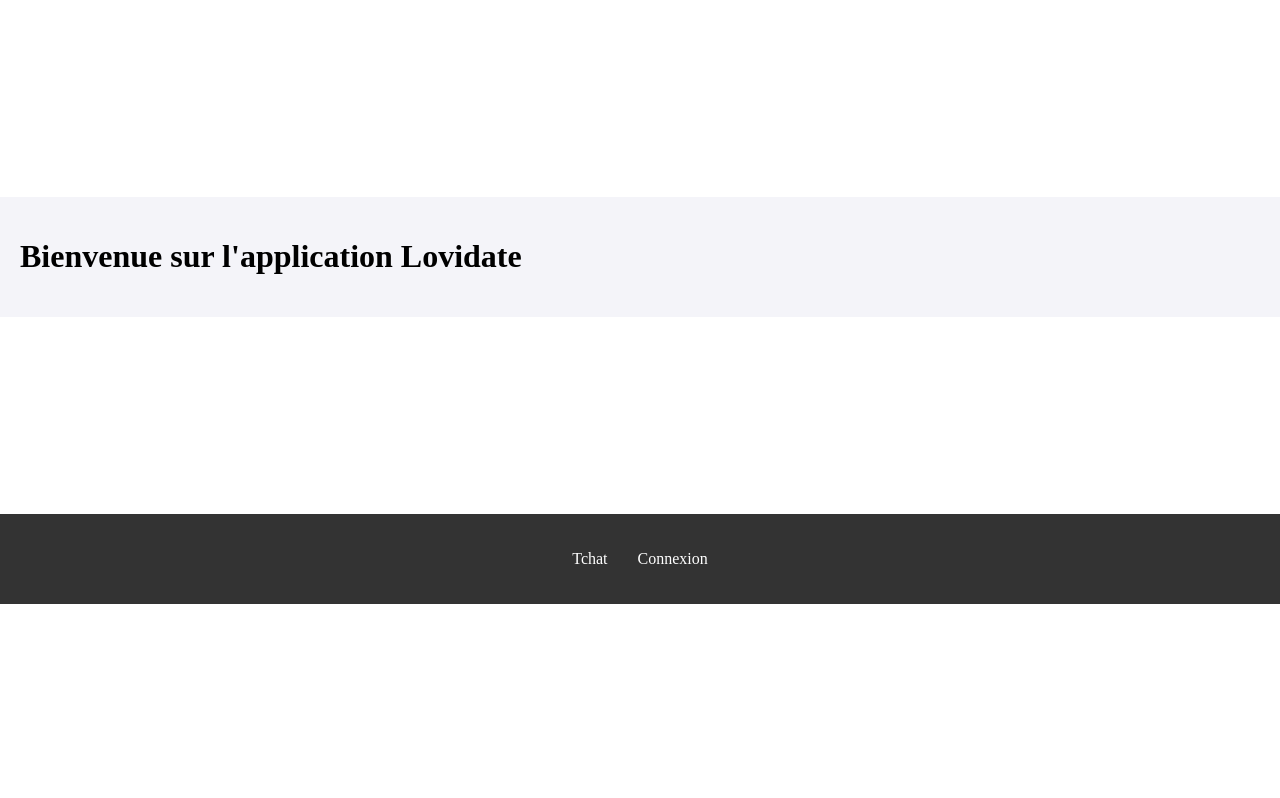
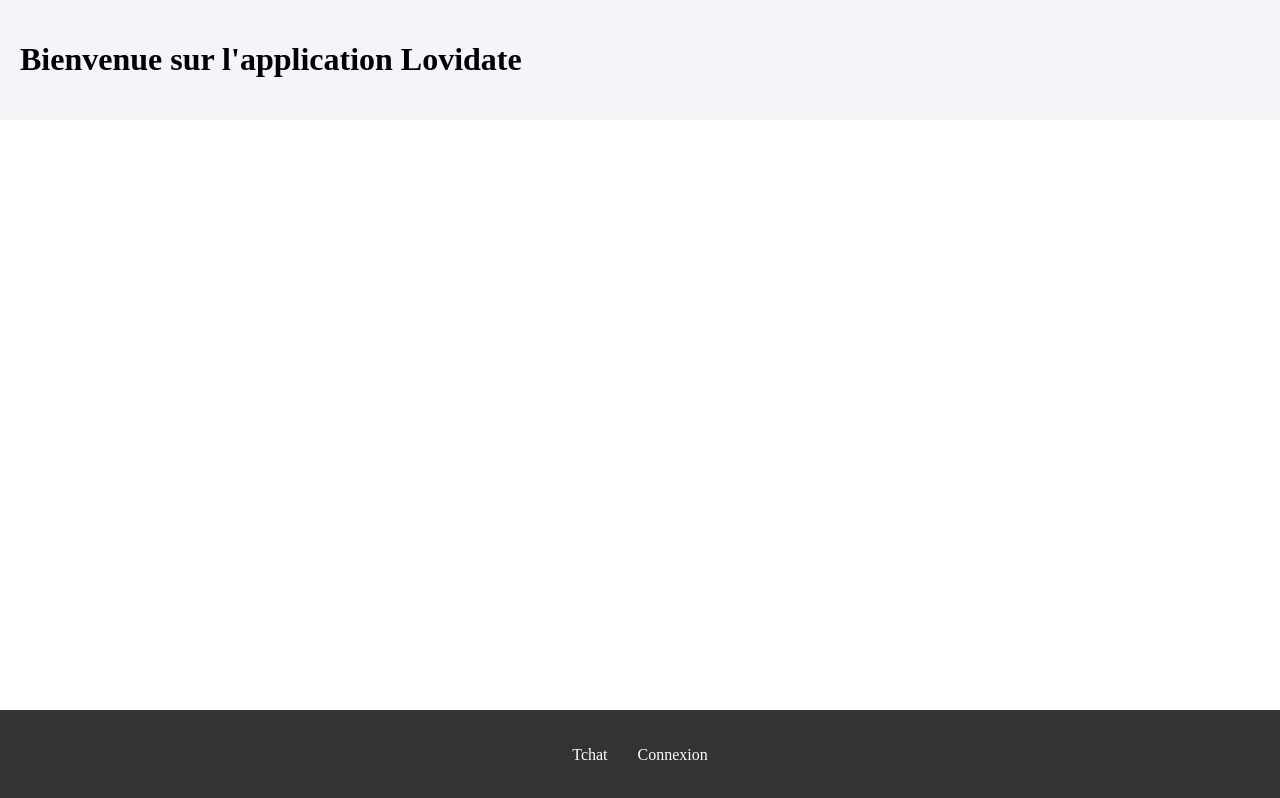
Before and after one commit to DevsAreAlsoHumans/Lovidate, a React (Vite) app in the folder front/: page / in a window 1280 px wide. Built offline with nearby package versions, Linux system fonts and the light colour scheme.

Commit message:
update footer.css

```diff
--- a/front/src/style/footer.css
+++ b/front/src/style/footer.css
@@ -1,9 +1,6 @@
 html, body {
     height: 100%;
     margin: 0;
-}
-
-body {
     display: flex;
     flex-direction: column;
 }
@@ -11,10 +8,8 @@
 
 .main-content {
     flex: 1;
+    padding: 20px;
     background-color: #f4f4f9;
-    padding: 20px;
-    box-sizing: border-box;
-    overflow-x: hidden;
 }
 
 footer {
@@ -23,7 +18,10 @@
     padding: 20px 0;
     width: 100%;
     text-align: center;
-    margin-top: auto; /* Maintient le footer en bas lorsque le contenu est insuffisant */
+    position: fixed;
+    bottom: 0;
+    left: 0;
+    z-index: 1000;
 }
 
 footer ul {
@@ -48,6 +46,7 @@
     color: #4CAF50;
 }
 
+/* Pour les petits écrans */
 @media (max-width: 768px) {
     footer ul {
         justify-content: center;
@@ -57,6 +56,3 @@
         margin-bottom: 0;
     }
 }
-.main-content{
-    margin-block: 197PX;
-}
```
